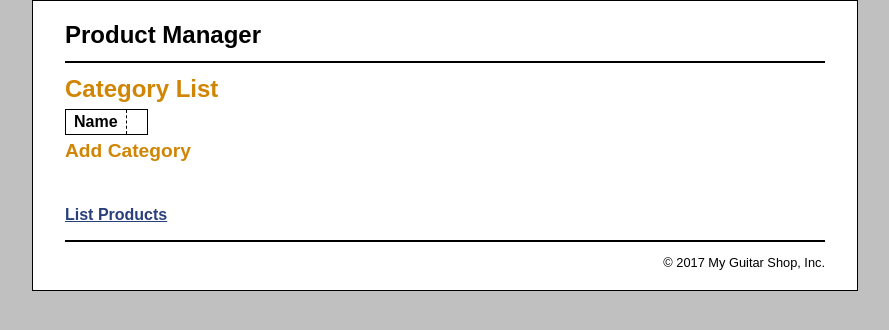
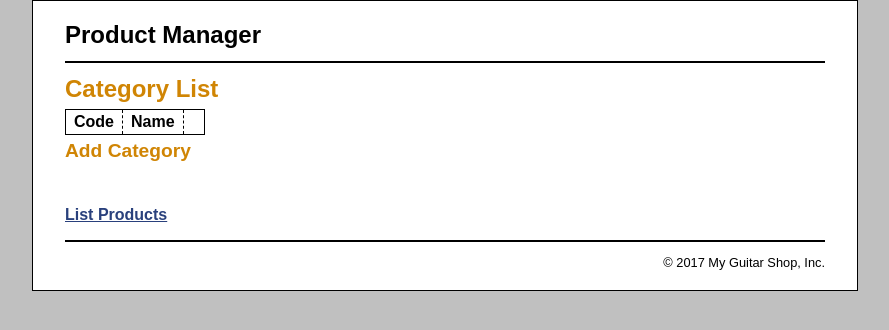
Before and after one commit to ddo6/is218hw4-1, a PHP site: page /category_list.php in a window 1280 px wide. Shown: the top 330 px of the page, without its empty margins (195-1084 px from the left). Run offline with PHP 8.4, Linux system fonts and the light colour scheme; data that the repository does not hold is empty.

Commit message:
Update category_list.php

```diff
--- a/category_list.php
+++ b/category_list.php
@@ -25,8 +25,9 @@ $statement->closeCursor();
     <h1>Category List</h1>
     <table>
         <tr>
-            <th>Name</th>
-            <th>&nbsp;</th>
+            <th>Code</th>
+          <th>Name</th>
+                <th>&nbsp;</th>
         </tr>
 
         <!-- add code for the rest of the table here -->
```
